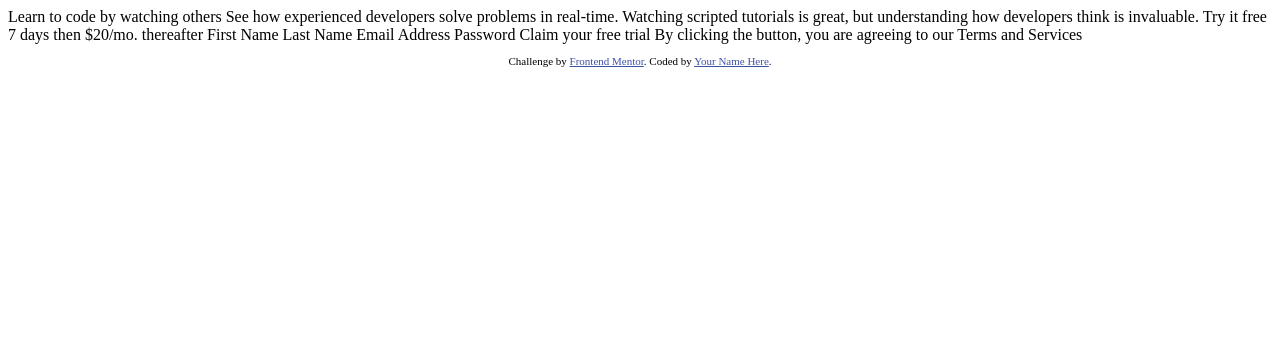
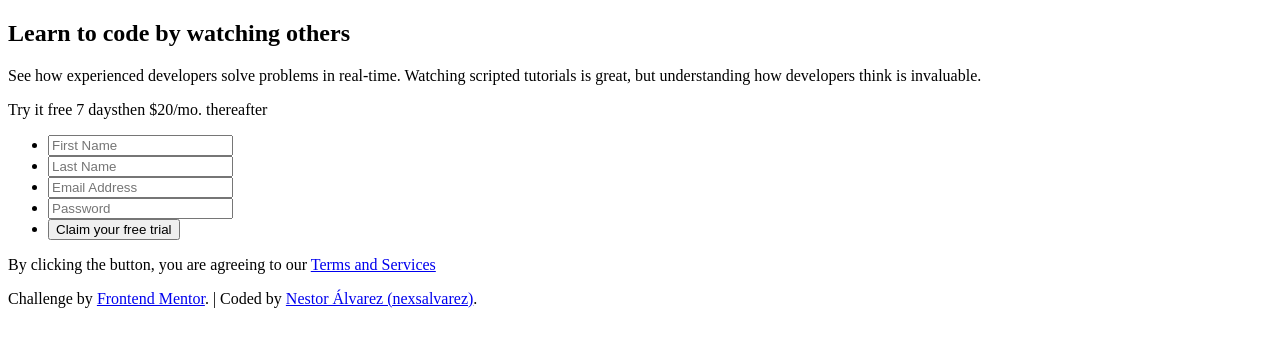
Before and after one commit to nexsalvarez/intro-component-with-signup-form, a plain HTML site: page index.html in a window 1280 px wide. Drawn offline with Linux system fonts and the light colour scheme.

Commit message:
HTML organization

```diff
--- a/index.html
+++ b/index.html
@@ -15,28 +15,58 @@
   </style>
 </head>
 <body>
-
-  Learn to code by watching others
-
-  See how experienced developers solve problems in real-time. Watching scripted tutorials is great,
-  but understanding how developers think is invaluable.
-
-  Try it free 7 days then $20/mo. thereafter
-
-  First Name
-  Last Name
-  Email Address
-  Password
-
-  Claim your free trial
-
-  By clicking the button, you are agreeing to our Terms and Services
+  <main>
+    <section>
+      <div>
+        <h1>Learn to code by watching others</h1>
+        <p>See how experienced developers solve problems in real-time. Watching scripted tutorials is great, but understanding how developers think is invaluable. </p>
+      </div>
+      <div>
+        <div>
+          <p><span>Try it free 7 days</span>then $20/mo. thereafter</p>
+        </div>
+        <form>
+          <ul>
+            <li>
+              <label for="fist_name">
+                <input type="text" name="first_name" id="first-name" placeholder="First Name" required>
+              </label>
+              <span id="name-error"></span>
+            </li>
+            <li>
+              <label for="last_name">
+                <input type="text" name="last_name" id="last-name" placeholder="Last Name" required>
+              </label>
+              <span id="last-name-error"></span>
+            </li>
+            <li>
+              <label for="email">
+                <input type="email" name="user_email" id="email" placeholder="Email Address" required>
+              </label>
+              <span id="invalid-email"></span>
+            </li>
+            <li>
+              <label for="password">
+                <input type="password" name="user_password" id="password" placeholder="Password" required>
+              </label>
+              <span id="password-error"></span>
+            </li>
+            <li>
+              <button>Claim your free trial</button>
+            </li>
+          </ul>
+          <div>
+            <p>By clicking the button, you are agreeing to our <a href="#">Terms and Services</a></p>
+          </div>
+        </form>
+      </div>
+    </section>
+  </main>
 
   <footer>
-    <p class="attribution">
-      Challenge by <a href="https://www.frontendmentor.io?ref=challenge" target="_blank">Frontend Mentor</a>.
-      Coded by <a href="#">Your Name Here</a>.
-    </p>
+    <div>
+      <p>Challenge by <a href="https://www.frontendmentor.io/challenges/intro-component-with-signup-form-5cf91bd49edda32581d28fd1" target="_blank">Frontend Mentor</a>. | Coded by <a href="https://github.com/nexsalvarez">Nestor Álvarez (nexsalvarez)</a>.</p>
+    </div>
   </footer>
 </body>
 </html>
```
Also changed, not shown: 1 other file.
